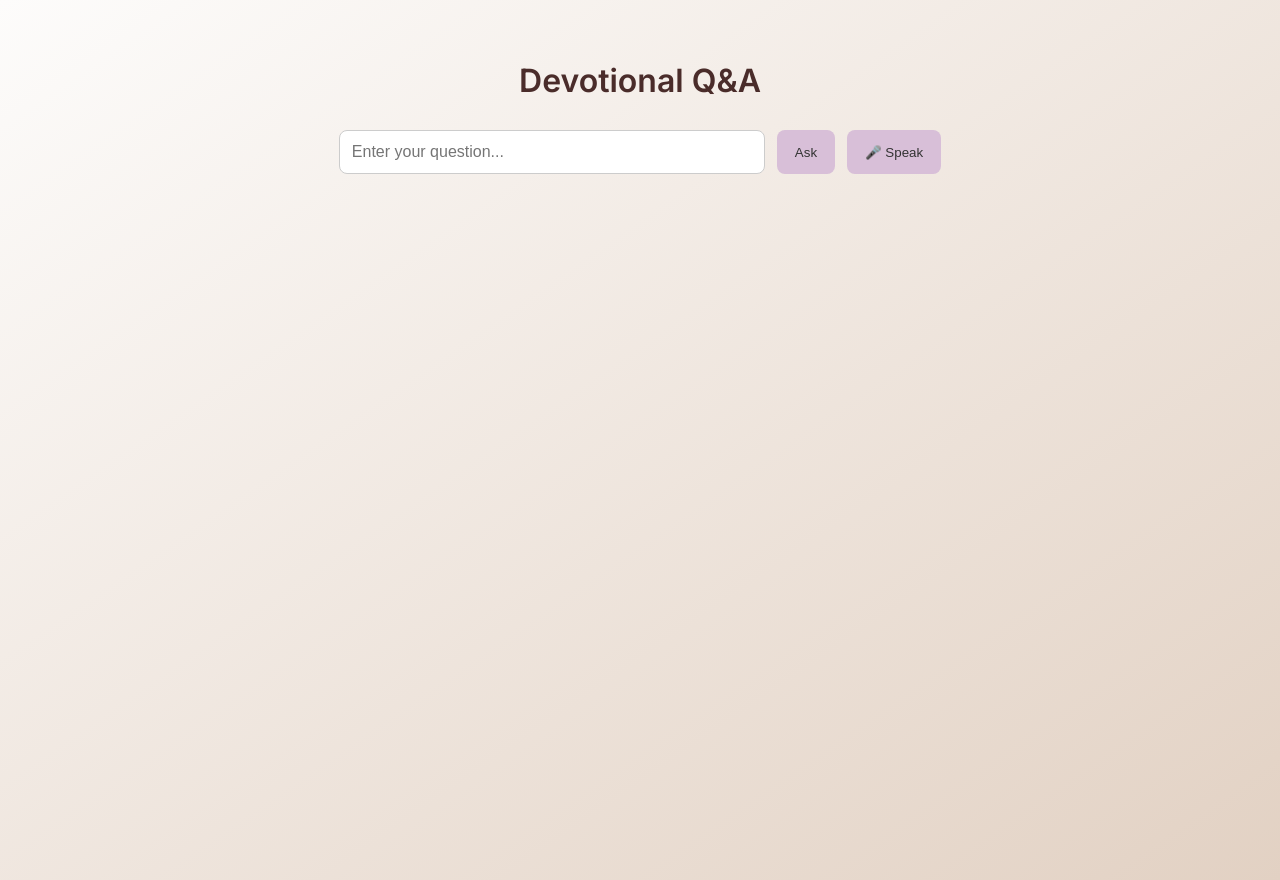
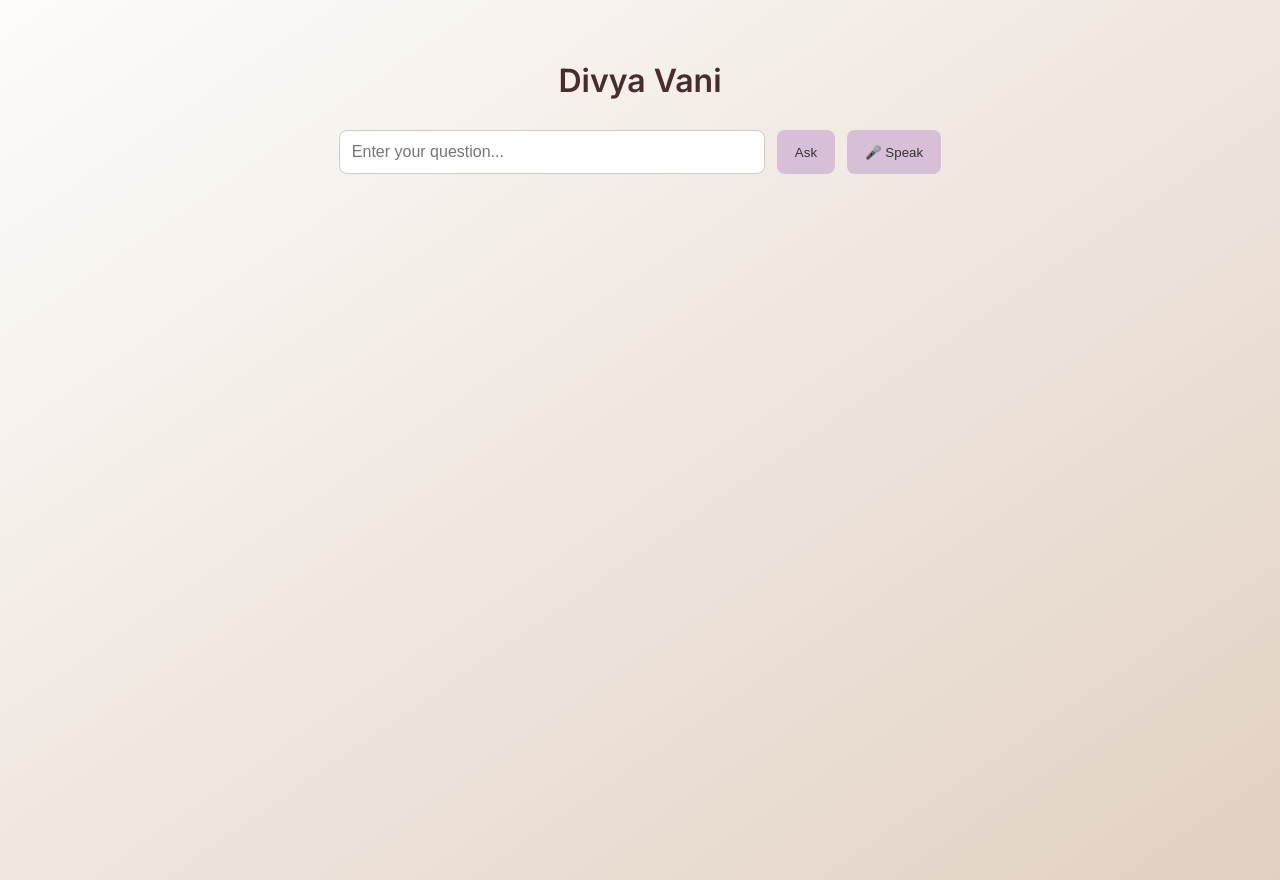
Before and after one commit to winju/Gita-frontend, a React (Create React App) app: page / in a window 1280 px wide. Built offline with nearby package versions, Linux system fonts and the light colour scheme.

Commit message:
Header name change

```diff
--- a/src/App.js
+++ b/src/App.js
@@ -76,7 +76,7 @@ function App() {
 
   return (
     <div className="App">
-      <h1>Devotional Q&A</h1>
+      <h1>Divya Vani</h1>
       <form onSubmit={handleSubmit}>
         <input
           type="text"
```
